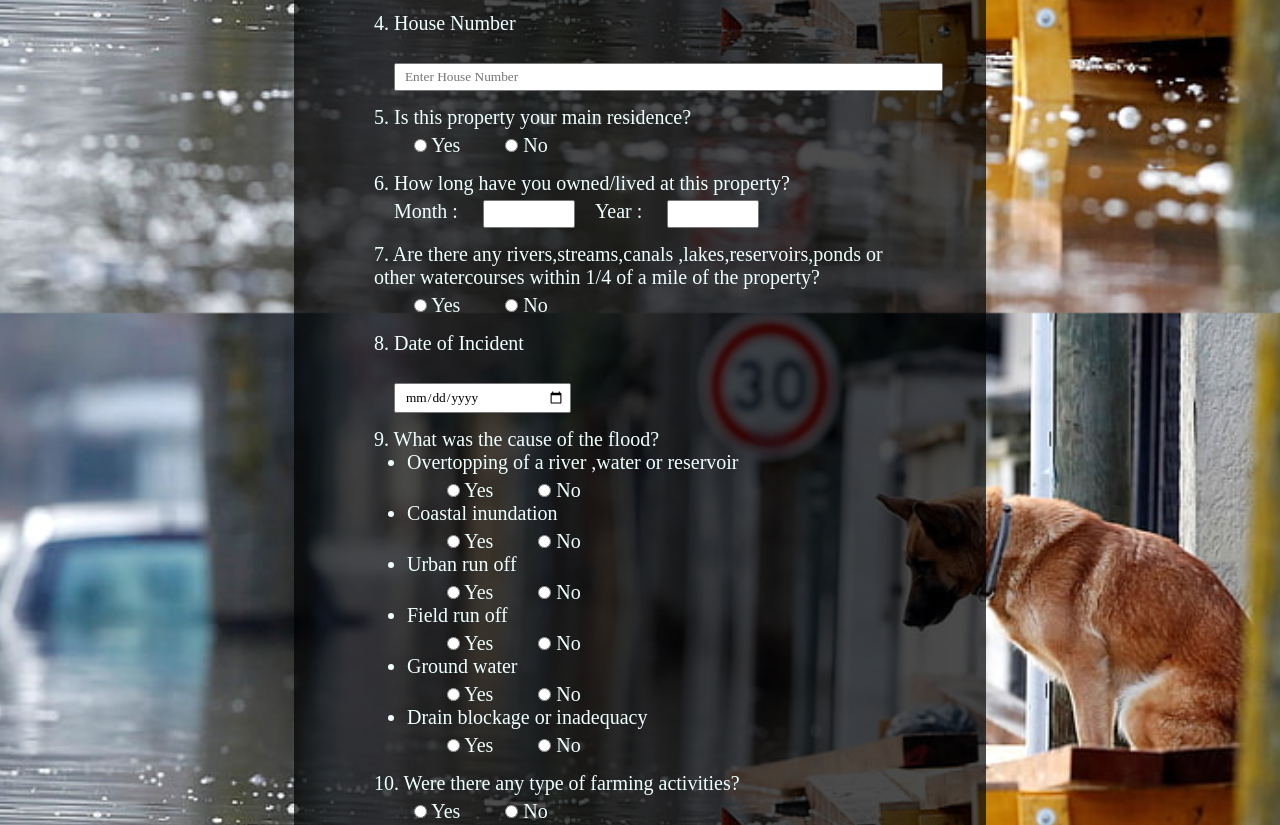
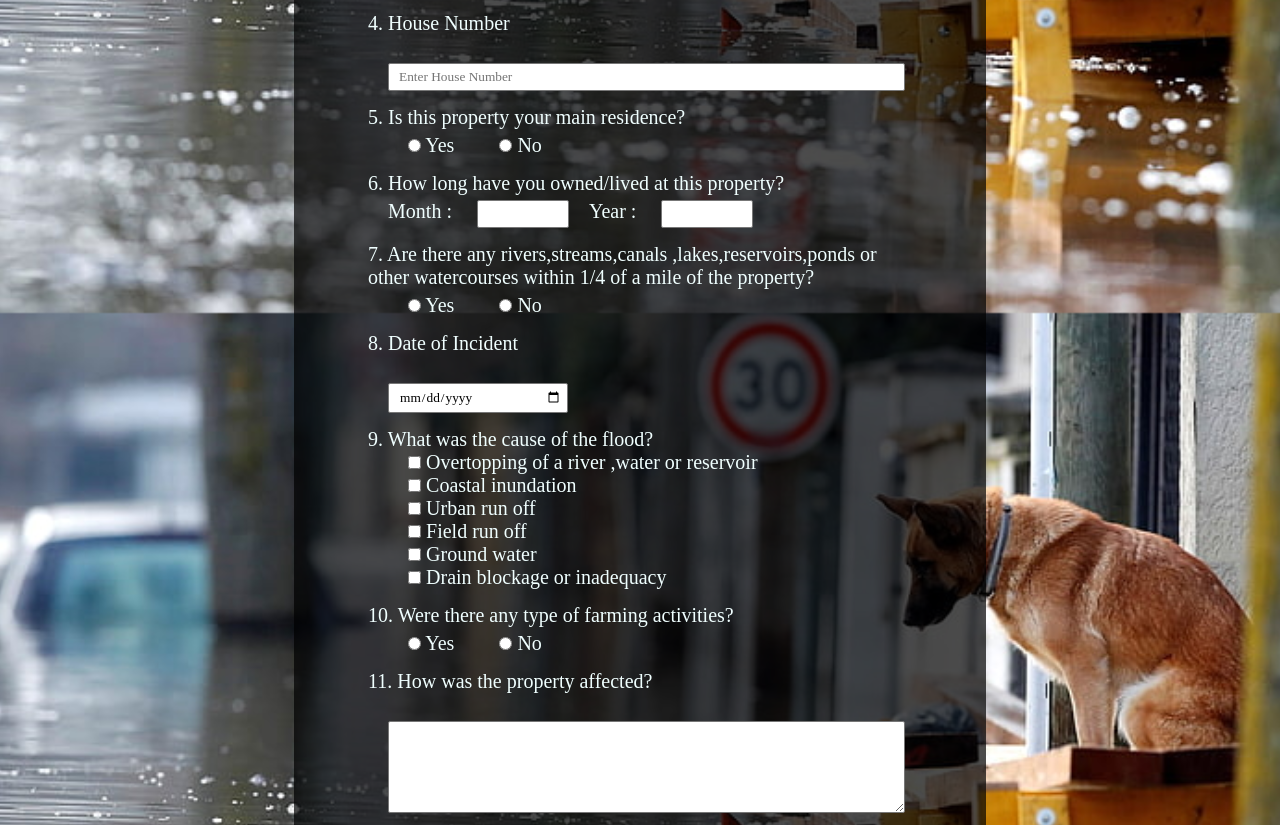
Before and after one commit to Rahul9649/Weboski, a plain HTML site: page index.html in a window 1280 px wide. Shown: the part 487-1312 px from the top of the page. Drawn offline with Linux system fonts and the light colour scheme.

Commit message:
Changes uploaded

```diff
--- a/index.html
+++ b/index.html
@@ -83,75 +83,36 @@
 
         <div class="form-control">
             9. What was the cause of the flood?
+            <section>
+                <div class="check">
+                    <input type="checkbox" name="c1" id="c1">
+                    <label for="c1">Overtopping of a river ,water or reservoir</label>
+                </div>
+                <div class="check">
+                    <input type="checkbox" name="c2" id="c2">
+                    <label for="c2">Coastal inundation</label>
+                </div>
+                <div class="check">
+                    <input type="checkbox" name="c3" id="c3">
+                    <label for="c3">Urban run off</label>
+                </div>
+                <div class="check">
+                    <input type="checkbox" name="c4" id="c4">
+                    <label for="c4">Field run off</label>
+                </div>
+                <div class="check">
+                    <input type="checkbox" name="c5" id="c5">
+                    <label for="c5">Ground water</label>
+                </div>
+                <div class="check">
+                    <input type="checkbox" name="c6" id="c6">
+                    <label for="c6">Drain blockage or inadequacy</label>
+                </div>
+            </section>
 
-            <ul>
-                <li>
-                    <legend>Overtopping of a river ,water or reservoir</legend>
-                    <label>
-                        <input type="radio" name="a" value="yes">
-                        Yes
-                    </label>
-                    <label>
-                        <input type="radio" name="a" value="no">
-                        No
-                    </label>
-                </li>
-                <li>
-                    <legend>Coastal inundation</legend>
-                    <label>
-                        <input type="radio" name="a" value="yes">
-                        Yes
-                    </label>
-                    <label>
-                        <input type="radio" name="a" value="no">
-                        No
-                    </label>
-                </li>
-                <li>
-                    <legend>Urban run off</legend>
-                    <label>
-                        <input type="radio" name="a" value="yes">
-                        Yes
-                    </label>
-                    <label>
-                        <input type="radio" name="a" value="no">
-                        No
-                    </label>
-                </li>
-                <li>
-                    <legend>Field run off</legend>
-                    <label>
-                        <input type="radio" name="a" value="yes">
-                        Yes
-                    </label>
-                    <label>
-                        <input type="radio" name="a" value="no">
-                        No
-                    </label>
-                </li>
-                <li>
-                    <legend>Ground water</legend>
-                    <label>
-                        <input type="radio" name="a" value="yes">
-                        Yes
-                    </label>
-                    <label>
-                        <input type="radio" name="a" value="no">
-                        No
-                    </label>
-                </li>
-                <li>
-                    <legend>Drain blockage or inadequacy</legend>
-                    <label>
-                        <input type="radio" name="a" value="yes">
-                        Yes
-                    </label>
-                    <label>
-                        <input type="radio" name="a" value="no">
-                        No
-                    </label>
-                </li>
-            </ul>
+
+
+
         </div>
         <div class="form-control">
             <legend>10. Were there any type of farming activities? </legend>
--- a/styles.css
+++ b/styles.css
@@ -27,6 +27,7 @@ form{
     margin: auto;
     margin-top: 10px;
     font-size: 1.25rem;
+    margin-bottom: 5px;
 }
 
 #main{
@@ -34,7 +35,7 @@ form{
 }
 
 .form-control{
-    width: 90%;
+    width: 92%;
     margin: auto;
     padding-bottom: 15px;
 }
@@ -47,6 +48,17 @@ legend{
      padding-left: 20px;
  }
 
+section{
+    display: block;
+    padding-left: 20px;
+}
+
+.check>label{
+    padding-left: 0px;
+}
+
+
+
 .form-control input,
 .form-control select,
 .form-control textarea {
@@ -55,7 +67,7 @@ legend{
     font-family: inherit;
     padding: 5px;
     display: block;
-    width: 100%;
+    width: 92%;
     padding-left: 10px;
     margin-left: 20px;
 }
@@ -68,10 +80,10 @@ legend{
     padding-right: 5px;
 }
 
-.form-control input[type="radio"],
-.form-control input[type="checkbox"]{
+.form-control input[type="radio"],.form-control input[type="checkbox"]{
     display: inline-block;
     width: auto;
+    cursor: pointer;
     }
 
 input[type="number"]{
```
